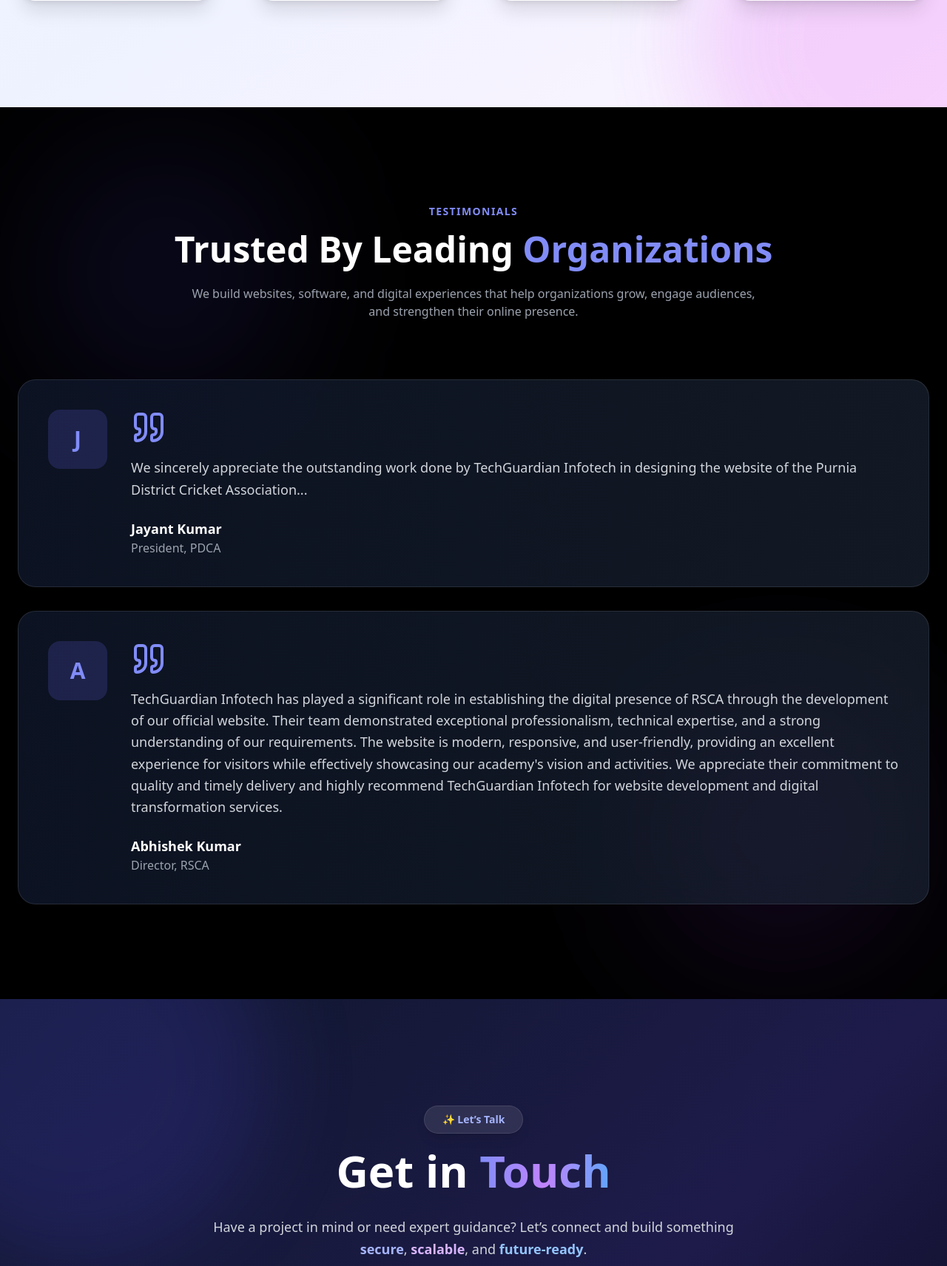
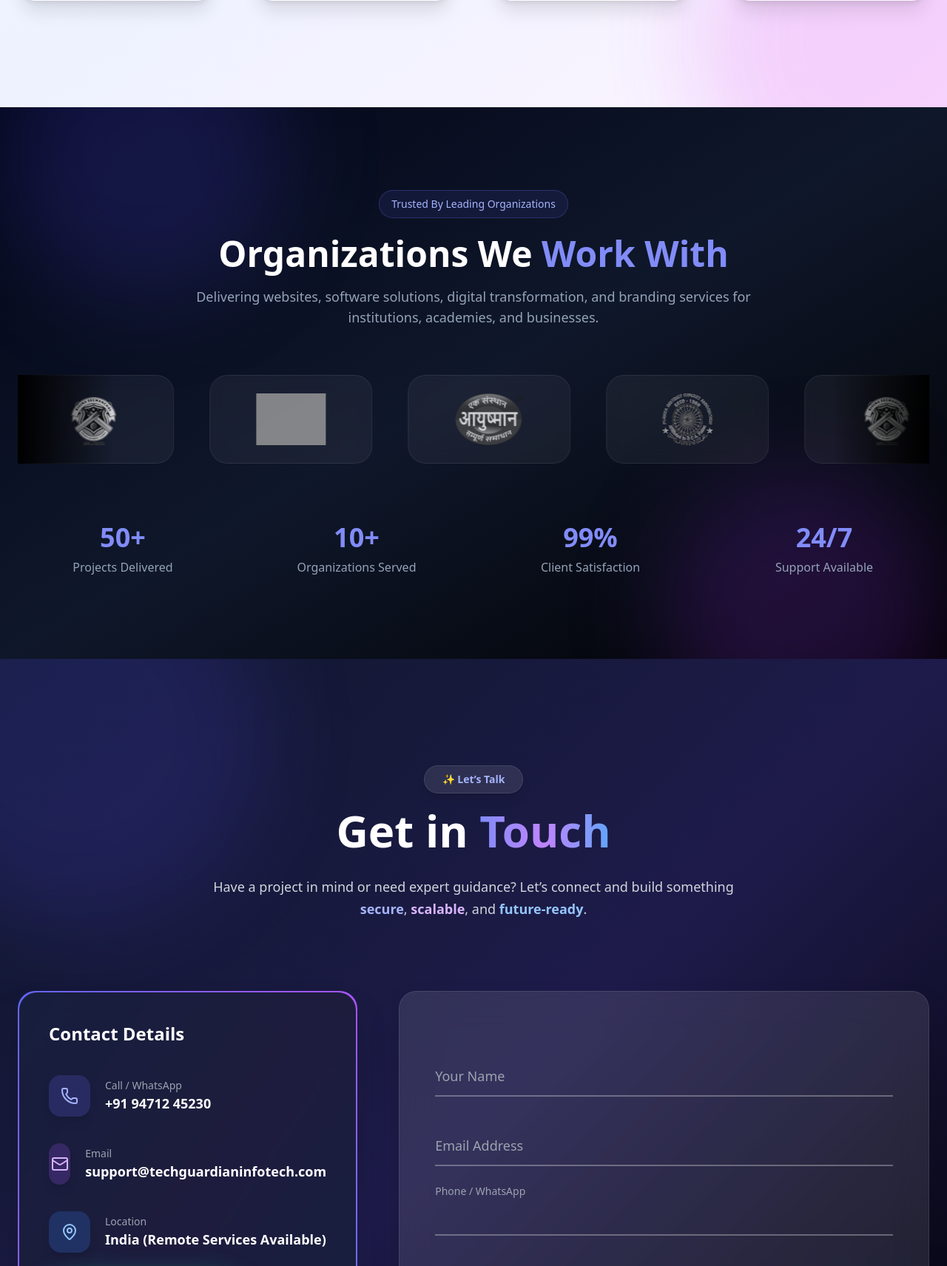
Before and after one commit to techguardianinfotech-design/techguardian-website, a Flask app: page / in a window 1280 px wide. Shown: the part 2810-4522 px from the top of the page at 74% size. Run offline with Flask 3, Linux system fonts and the light colour scheme; some libraries are stand-ins or nearby versions; grey boxes are pictures that could not be loaded.

Commit message:
changes in the client

```diff
--- a/templates/index.html
+++ b/templates/index.html
@@ -35,6 +35,63 @@
     background: rgba(255, 255, 255, 0.9);
     backdrop-filter: blur(10px);
   }
+
+
+/* ================= CLIENT LOGOS ================= */
+
+.client-logo {
+  min-width: 220px;
+  height: 120px;
+  display: flex;
+  align-items: center;
+  justify-content: center;
+
+  background: rgba(255,255,255,0.05);
+  backdrop-filter: blur(10px);
+
+  border: 1px solid rgba(255,255,255,0.08);
+  border-radius: 24px;
+
+  transition: all .3s ease;
+}
+
+.client-logo:hover {
+  transform: translateY(-6px);
+  border-color: rgba(99,102,241,.5);
+}
+
+.client-logo img {
+  max-height: 70px;
+  max-width: 160px;
+  object-fit: contain;
+  filter: grayscale(100%);
+  opacity: .8;
+  transition: all .3s ease;
+}
+
+.client-logo:hover img {
+  filter: grayscale(0%);
+  opacity: 1;
+}
+
+@keyframes marquee {
+  from {
+    transform: translateX(0);
+  }
+
+  to {
+    transform: translateX(-50%);
+  }
+}
+
+.animate-marquee {
+  animation: marquee 25s linear infinite;
+  width: max-content;
+}
+
+.animate-marquee:hover {
+  animation-play-state: paused;
+}
 </style>
 
 
@@ -547,128 +604,119 @@
 </script>
 
 
-<section class="py-32 bg-black relative overflow-hidden">
+<!-- ================= CLIENT LOGOS ================= -->
+<section class="relative py-28 bg-gradient-to-br from-slate-950 via-slate-900 to-black overflow-hidden">
 
   <!-- Background Glow -->
-  <div class="absolute top-0 left-0 w-full h-full">
-    <div class="absolute top-20 left-20 w-72 h-72 bg-indigo-600/20 blur-[120px] rounded-full"></div>
-    <div class="absolute bottom-20 right-20 w-72 h-72 bg-purple-600/20 blur-[120px] rounded-full"></div>
-  </div>
+  <div class="absolute -top-32 left-0 w-96 h-96 bg-indigo-600/20 blur-3xl rounded-full"></div>
+  <div class="absolute -bottom-32 right-0 w-96 h-96 bg-purple-600/20 blur-3xl rounded-full"></div>
 
   <div class="relative max-w-7xl mx-auto px-6">
 
-    <div class="text-center mb-20">
-      <span class="text-indigo-400 uppercase tracking-widest text-sm font-semibold">
-        Testimonials
+    <!-- Heading -->
+    <div class="text-center mb-16">
+
+      <span class="inline-flex items-center px-4 py-2 rounded-full
+                   border border-indigo-500/30
+                   bg-indigo-500/10
+                   text-indigo-300 text-sm font-medium">
+        Trusted By Leading Organizations
       </span>
 
-      <h2 class="mt-4 text-5xl font-bold text-white">
-        Trusted By Leading
-        <span class="text-indigo-400">Organizations</span>
+      <h2 class="mt-6 text-4xl md:text-5xl font-bold text-white">
+        Organizations We
+        <span class="text-indigo-400">Work With</span>
       </h2>
 
-      <p class="mt-6 text-gray-400 max-w-3xl mx-auto">
-        We build websites, software, and digital experiences that help
-        organizations grow, engage audiences, and strengthen their online presence.
+      <p class="mt-5 text-lg text-slate-400 max-w-3xl mx-auto">
+        Delivering websites, software solutions, digital transformation,
+        and branding services for institutions, academies, and businesses.
       </p>
+
     </div>
 
-    <div class="space-y-8">
+    <!-- Logo Marquee -->
+    <div class="relative">
 
-      <!-- Testimonial Card -->
-      <div class="group bg-gradient-to-r from-slate-900/80 to-slate-800/60
-                  backdrop-blur-xl border border-white/10 rounded-3xl
-                  p-10 hover:border-indigo-500/50 transition-all duration-500">
+      <!-- Fade Left -->
+      <div class="absolute left-0 top-0 h-full w-32 bg-gradient-to-r from-black to-transparent z-10"></div>
 
-        <div class="flex flex-col lg:flex-row gap-8">
+      <!-- Fade Right -->
+      <div class="absolute right-0 top-0 h-full w-32 bg-gradient-to-l from-black to-transparent z-10"></div>
 
-          <div class="flex-shrink-0">
-            <div class="w-20 h-20 rounded-2xl bg-indigo-500/20
-                        flex items-center justify-center
-                        text-indigo-400 text-3xl font-bold">
-              J
-            </div>
+      <div class="overflow-hidden">
+
+        <div class="flex animate-marquee gap-12 w-max">
+
+          <!-- SET 1 -->
+
+          <div class="client-logo">
+            <img src="/images/clients/PDCA Logo.gif" alt="PDCA">
           </div>
 
-          <div>
-            <i data-lucide="quote"
-               class="w-12 h-12 text-indigo-400 mb-4"></i>
+          <div class="client-logo">
+            <img src="/images/clients/RSCA.png" alt="RSCA">
+          </div>
 
-            <p class="text-gray-300 leading-relaxed text-lg">
-              We sincerely appreciate the outstanding work done by
-              TechGuardian Infotech in designing the website of the
-              Purnia District Cricket Association...
-            </p>
+          <div class="client-logo">
+            <img src="/images/clients/Logo -PNG.png" alt="Doon International School">
+          </div>
 
-            <div class="mt-6">
-              <h4 class="text-white font-semibold text-lg">
-                Jayant Kumar
-              </h4>
+          <div class="client-logo">
+            <img src="/images/clients/ayushman_main.png" alt="Ayushman Group">
+          </div>
 
-              <p class="text-gray-400">
-                President, PDCA
-              </p>
-            </div>
+          <!-- DUPLICATE FOR INFINITE LOOP -->
+
+          <div class="client-logo">
+            <img src="/images/clients/PDCA Logo.gif" alt="PDCA">
+          </div>
+
+          <div class="client-logo">
+            <img src="/images/clients/RSCA.png" alt="RSCA">
+          </div>
+
+          <div class="client-logo">
+            <img src="/images/clients/Logo -PNG.png" alt="Doon International School">
+          </div>
+
+          <div class="client-logo">
+            <img src="/images/clients/ayushman_main.png" alt="Ayushman Group">
           </div>
 
         </div>
+
       </div>
 
-      <!-- Repeat for Amit Sinha -->
-      <!-- Repeat for Pranav Jha -->
+    </div>
 
-      <!-- New RSCA Testimonial -->
-      <div class="group bg-gradient-to-r from-slate-900/80 to-slate-800/60
-                  backdrop-blur-xl border border-white/10 rounded-3xl
-                  p-10 hover:border-indigo-500/50 transition-all duration-500">
+    <!-- Stats -->
+    <div class="grid grid-cols-2 md:grid-cols-4 gap-8 mt-20">
 
-        <div class="flex flex-col lg:flex-row gap-8">
+      <div class="text-center">
+        <h3 class="text-4xl font-bold text-indigo-400">50+</h3>
+        <p class="text-slate-400 mt-2">Projects Delivered</p>
+      </div>
 
-          <div class="flex-shrink-0">
-            <div class="w-20 h-20 rounded-2xl bg-indigo-500/20
-                        flex items-center justify-center
-                        text-indigo-400 text-3xl font-bold">
-              A
-            </div>
-          </div>
+      <div class="text-center">
+        <h3 class="text-4xl font-bold text-indigo-400">10+</h3>
+        <p class="text-slate-400 mt-2">Organizations Served</p>
+      </div>
 
-          <div>
+      <div class="text-center">
+        <h3 class="text-4xl font-bold text-indigo-400">99%</h3>
+        <p class="text-slate-400 mt-2">Client Satisfaction</p>
+      </div>
 
-            <i data-lucide="quote"
-               class="w-12 h-12 text-indigo-400 mb-4"></i>
-
-            <p class="text-gray-300 leading-relaxed text-lg">
-              TechGuardian Infotech has played a significant role in
-              establishing the digital presence of RSCA through the
-              development of our official website. Their team demonstrated
-              exceptional professionalism, technical expertise, and a strong
-              understanding of our requirements. The website is modern,
-              responsive, and user-friendly, providing an excellent
-              experience for visitors while effectively showcasing our
-              academy's vision and activities. We appreciate their
-              commitment to quality and timely delivery and highly
-              recommend TechGuardian Infotech for website development and
-              digital transformation services.
-            </p>
-
-            <div class="mt-6">
-              <h4 class="text-white font-semibold text-lg">
-                Abhishek Kumar
-              </h4>
-
-              <p class="text-gray-400">
-                Director, RSCA
-              </p>
-            </div>
-
-          </div>
-
-        </div>
+      <div class="text-center">
+        <h3 class="text-4xl font-bold text-indigo-400">24/7</h3>
+        <p class="text-slate-400 mt-2">Support Available</p>
       </div>
 
     </div>
 
   </div>
+
 </section>
 <!-- ================= END DARK TESTIMONIALS ================= -->
 
```
Also changed, not shown: static/css/client-marquee.css (added, +40 -0 lines), static/images/clients/Logo - PNG.png (added), static/images/clients/PDCA Logo.gif (added), static/images/clients/RSCA.png (added), static/images/clients/ayushman_main.png (added).
